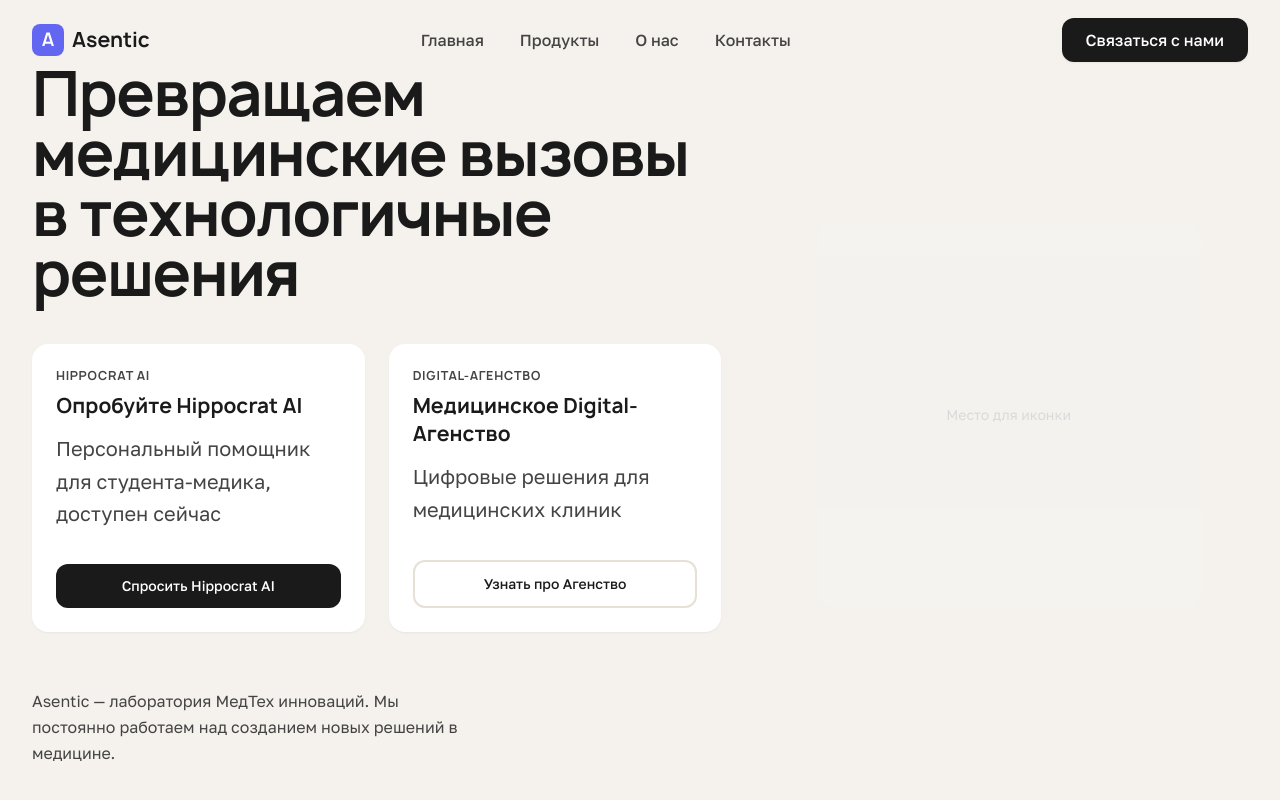
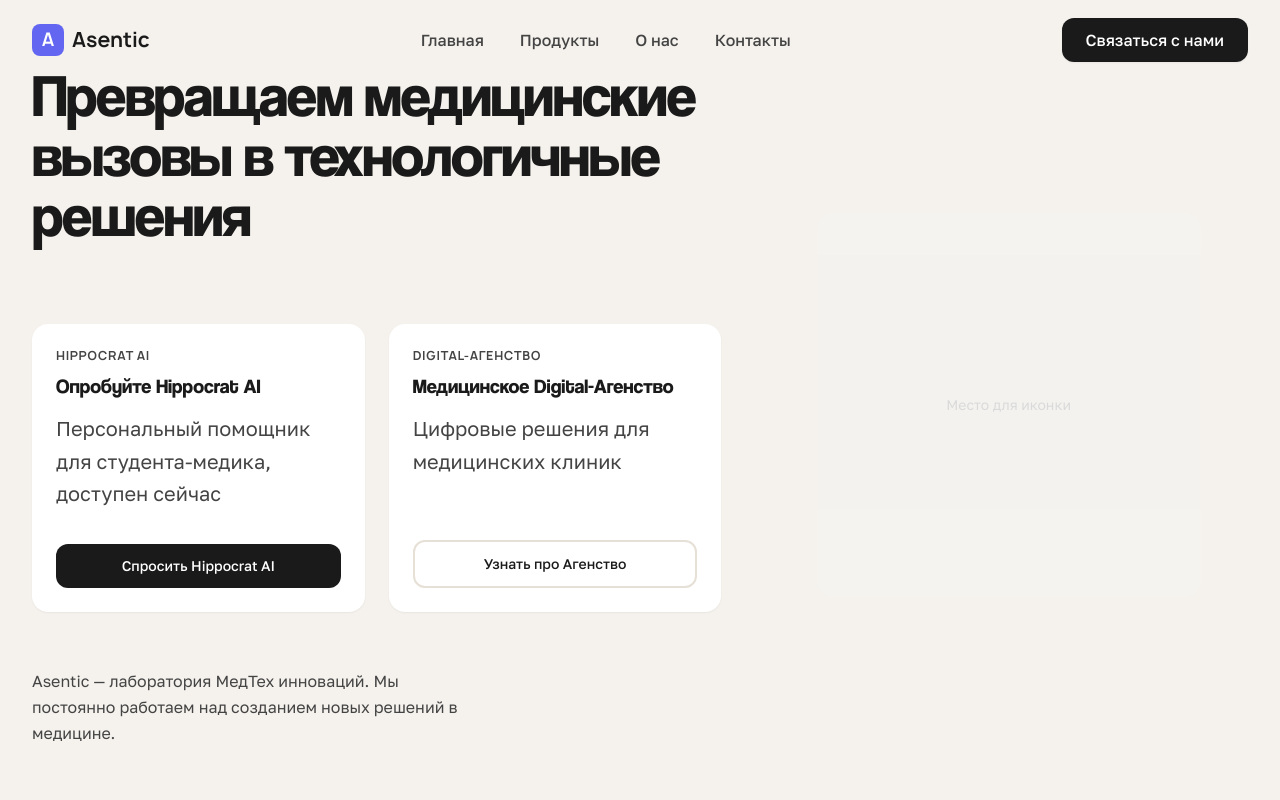
Before and after one commit to imnadsa/asentiq, a Next.js app: page / in a window 1280 px wide. Shown: the top 800 px of the page. Built offline with nearby package versions, Linux system fonts and the light colour scheme.

Commit message:
Update globals.css

```diff
--- a/src/app/globals.css
+++ b/src/app/globals.css
@@ -4,24 +4,16 @@
 
 /* Принудительная загрузка шрифтов */
 @font-face {
-  font-family: 'Manrope';
-  src: url('/fonts/Manrope Regular.woff2') format('woff2');
+  font-family: 'Coolvetica';
+  src: url('/fonts/Coolvetica Regular.woff2') format('woff2');
   font-weight: 400;
   font-style: normal;
   font-display: swap;
 }
 
 @font-face {
-  font-family: 'Manrope';
-  src: url('/fonts/Manrope Medium.woff2') format('woff2');
-  font-weight: 500;
-  font-style: normal;
-  font-display: swap;
-}
-
-@font-face {
-  font-family: 'Manrope';
-  src: url('/fonts/Manrope Bold.woff2') format('woff2');
+  font-family: 'Coolvetica';
+  src: url('/fonts/Coolvetica Bold.woff2') format('woff2');
   font-weight: 700;
   font-style: normal;
   font-display: swap;
@@ -53,7 +45,7 @@
 
 /* Базовые стили */
 :root {
-  --font-manrope: 'Manrope', sans-serif;
+  --font-coolvetica: 'Coolvetica', sans-serif;
   --font-golos-text: 'Golos Text', sans-serif;
   --font-tiempo: 'Golos Text', sans-serif;
 
@@ -106,7 +98,7 @@
 h1, h2, h3, h4, h5, h6 {
   color: #1a1a1a;
   font-weight: 600;
-  font-family: 'Manrope', sans-serif !important;
+  font-family: 'Coolvetica', sans-serif !important;
 }
 
 /* Плавные переходы */
```
